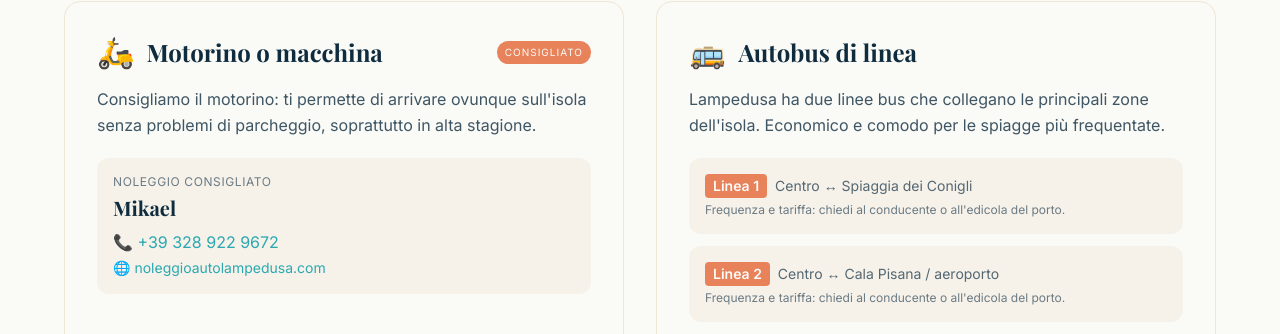
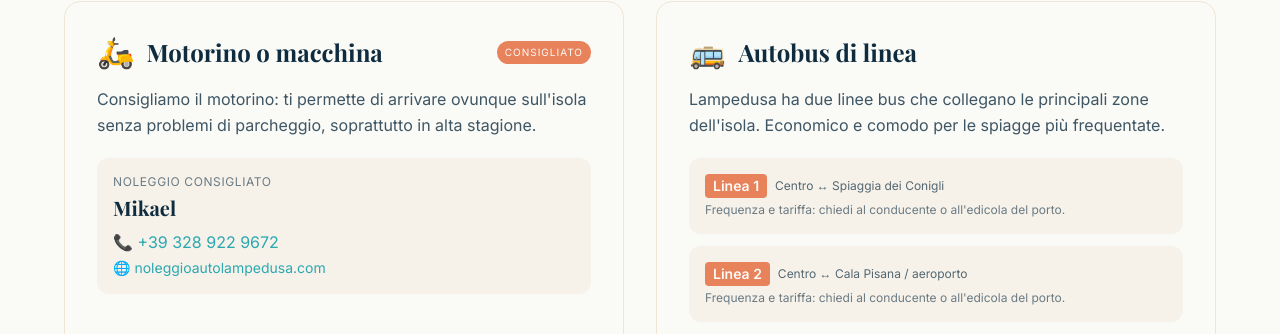
Before and after one commit to fmazzocca/Filippo-s-cozy-house-in-Lampedusa, a website: page index.html in a window 1280 px wide. Shown: the part 2482-2816 px from the top of the page. Drawn offline with nearby package versions, Linux system fonts and the light colour scheme.

Commit message:
Fixed Linea 2 problem

```diff
--- a/index.html
+++ b/index.html
@@ -294,7 +294,7 @@
               <li class="bg-sabbia/40 rounded-xl p-4">
                 <div class="flex items-center gap-2 mb-1">
                   <span class="bg-corallo text-calce font-semibold px-2 py-0.5 rounded text-sm">Linea 1</span>
-                  <span class="text-sm text-navy/70 whitespace-nowrap"
+                  <span class="text-xs text-navy/70"
                         data-it="Centro ↔ Spiaggia dei Conigli"
                         data-en="Town ↔ Rabbit Beach">Centro ↔ Spiaggia dei Conigli</span>
                 </div>
@@ -305,7 +305,7 @@
               <li class="bg-sabbia/40 rounded-xl p-4">
                 <div class="flex items-center gap-2 mb-1">
                   <span class="bg-corallo text-calce font-semibold px-2 py-0.5 rounded text-sm">Linea 2</span>
-                  <span class="text-sm text-navy/70 whitespace-nowrap"
+                  <span class="text-xs text-navy/70"
                         data-it="Centro ↔ Cala Pisana / aeroporto"
                         data-en="Town ↔ Cala Pisana / airport">Centro ↔ Cala Pisana / aeroporto</span>
                 </div>
```
